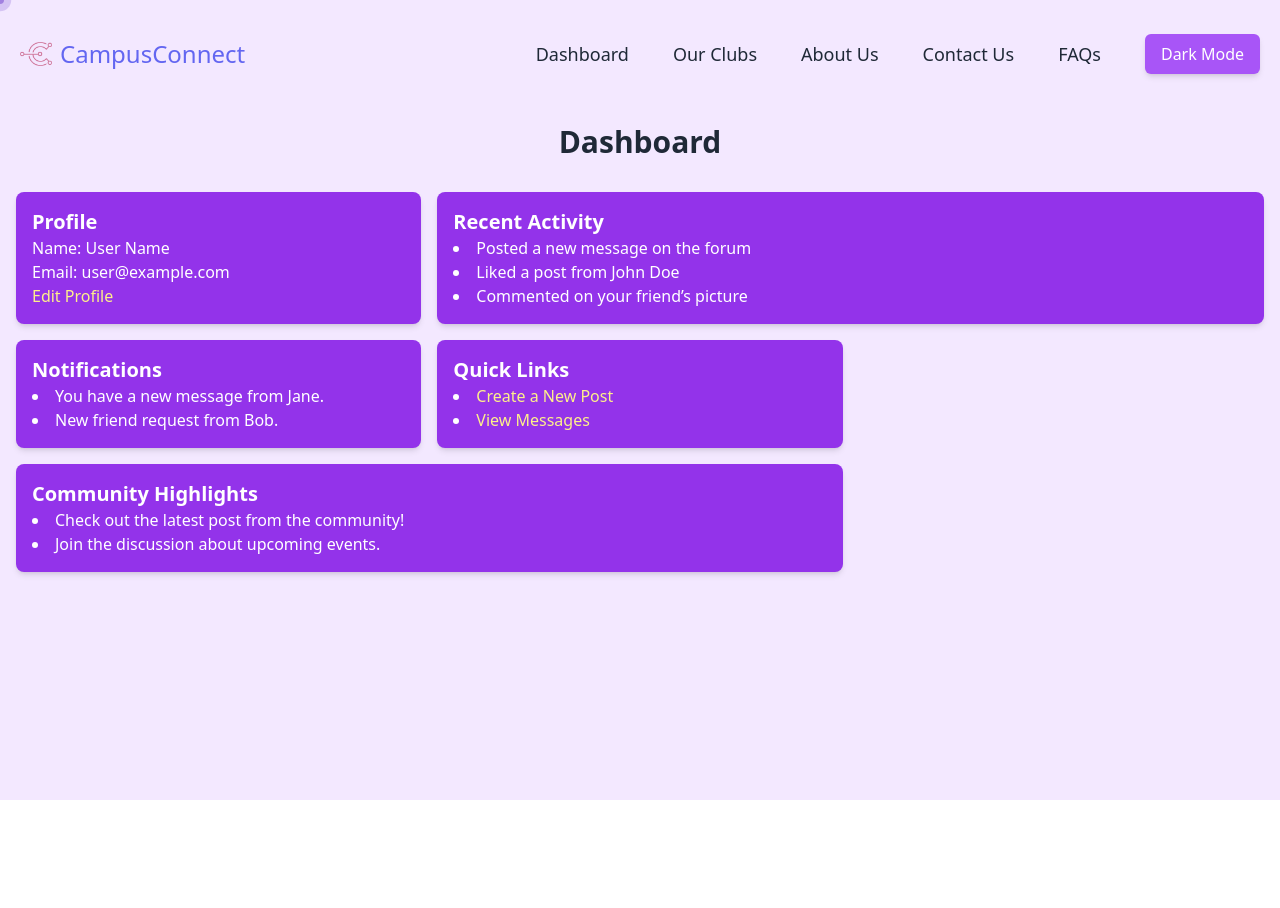
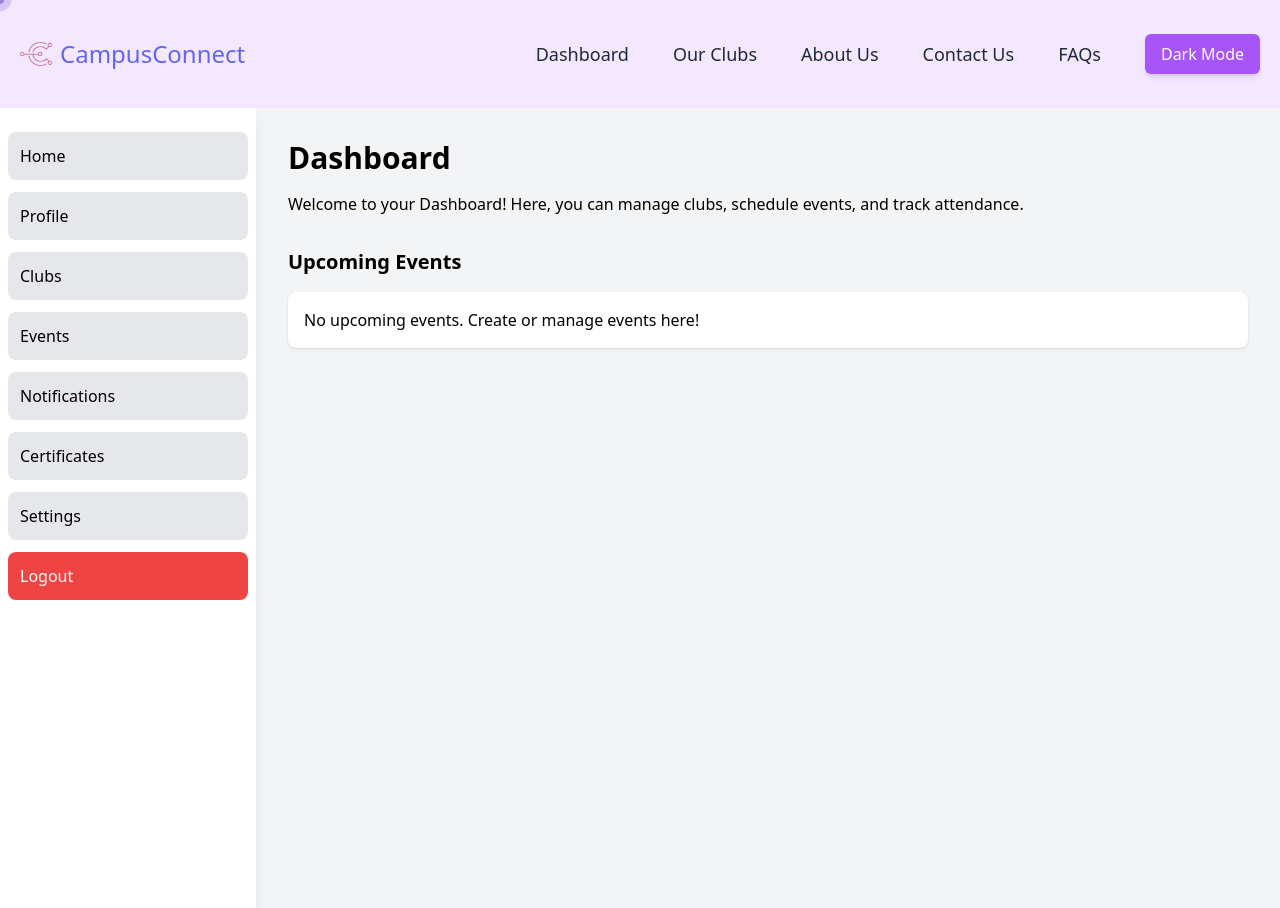
Before and after one commit to roystondz/campusConnect, a React (Vite) app in the folder frontend/: page /Dashboard in a window 1280 px wide. Before the commit the page ends 800 px from the top, so only its background shows below. Built offline with nearby package versions, Linux system fonts and the light colour scheme.

Commit message:
Dashboard and Sidebar incomplete

```diff
--- a/frontend/components/Dashboard.jsx
+++ b/frontend/components/Dashboard.jsx
@@ -1,55 +1,27 @@
-/*import React from 'react';*/
+
+import Sidebar from '../components/Sidebar';
 
 const Dashboard = () => {
   return (
-    <div className="container mx-auto p-4">
-      <h1 className="text-3xl font-bold text-center mb-8 text-gray-800">Dashboard</h1>
+    <div className="flex">
+      {/* Sidebar for navigation */}
+      <Sidebar />
 
-      <div className="grid grid-cols-1 md:grid-cols-2 lg:grid-cols-3 gap-4">
-        {/* User Profile Overview */}
-        <div className="bg-purple-600 text-white shadow-md rounded-lg p-4">
-          <h2 className="text-xl font-semibold">Profile</h2>
-          <p>Name: User Name</p>
-          <p>Email: user@example.com</p>
-          <a href="/profile" className="text-yellow-200 hover:underline">Edit Profile</a>
-        </div>
+      {/* Main Dashboard Content */}
+      <div className="flex-1 p-8 bg-gray-100 min-h-screen dark:bg ">
+        <h1 className="text-3xl font-bold mb-4">Dashboard</h1>
+        <p>Welcome to your Dashboard! Here, you can manage clubs, schedule events, and track attendance.</p>
 
-        {/* Recent Activity Feed */}
-        <div className="bg-purple-600 text-white shadow-md rounded-lg p-4 col-span-2">
-          <h2 className="text-xl font-semibold">Recent Activity</h2>
-          <ul className="list-disc list-inside">
-            <li>Posted a new message on the forum</li>
-            <li>Liked a post from John Doe</li>
-            <li>Commented on your friend’s picture</li>
-          </ul>
-        </div>
+        {/* Example of additional sections */}
+        <section className="mt-8">
+          <h2 className="text-xl font-semibold">Upcoming Events</h2>
+          {/* Placeholder for event list */}
+          <div className="mt-4 p-4 bg-white shadow rounded-lg">
+            <p>No upcoming events. Create or manage events here!</p>
+          </div>
+        </section>
 
-        {/* Notifications */}
-        <div className="bg-purple-600 text-white shadow-md rounded-lg p-4">
-          <h2 className="text-xl font-semibold">Notifications</h2>
-          <ul className="list-disc list-inside">
-            <li>You have a new message from Jane.</li>
-            <li>New friend request from Bob.</li>
-          </ul>
-        </div>
-
-        {/* Quick Links */}
-        <div className="bg-purple-600 text-white shadow-md rounded-lg p-4">
-          <h2 className="text-xl font-semibold">Quick Links</h2>
-          <ul className="list-disc list-inside">
-            <li><a href="/create-post" className="text-yellow-200 hover:underline">Create a New Post</a></li>
-            <li><a href="/messages" className="text-yellow-200 hover:underline">View Messages</a></li>
-          </ul>
-        </div>
-
-        {/* Community Highlights */}
-        <div className="bg-purple-600 text-white shadow-md rounded-lg p-4 col-span-2">
-          <h2 className="text-xl font-semibold">Community Highlights</h2>
-          <ul className="list-disc list-inside">
-            <li>Check out the latest post from the community!</li>
-            <li>Join the discussion about upcoming events.</li>
-          </ul>
-        </div>
+        {/* You can add more sections as needed */}
       </div>
     </div>
   );
--- /dev/null
+++ b/frontend/components/Sidebar.jsx
@@ -0,0 +1,88 @@
+import { useState, useEffect } from 'react';
+
+const Sidebar = () => {
+  const [isOpen, setIsOpen] = useState(false);
+
+  // Auto-close sidebar after 5 seconds of being open
+  useEffect(() => {
+    if (isOpen) {
+      const timer = setTimeout(() => setIsOpen(false), 5000);
+      return () => clearTimeout(timer); // Cleanup timer when component unmounts
+    }
+  }, [isOpen]);
+
+  // Toggle between dark and light mode
+
+  return (
+    <div>
+      {/* Sidebar Toggle Button */}
+      <button
+        className="p-4 bg-blue-500 text-white fixed top-4 left-4 z-20 rounded-full shadow-lg lg:hidden"
+        onClick={() => setIsOpen(!isOpen)}
+      >
+        {isOpen ? 'Close' : 'Menu'}
+      </button>
+
+      {/* Sidebar */}
+      <div
+        className={`${
+          isOpen ? 'translate-x-0' : '-translate-x-full'
+        } fixed top-0 left-0 z-10 w-64 h-full bg-white dark:bg-gray-800 transition-transform duration-300 ease-in-out shadow-lg lg:relative lg:translate-x-0 lg:w-64`}
+      >
+        {/* Sidebar Header */}
+
+
+        {/* Sidebar Navigation */}
+        <nav className="py-6 px-2">
+          <ul className="space-y-3">
+            <li>
+              <a href="/dashboard" className="block p-3 rounded-lg bg-gray-200 dark:bg-gray-700 dark:text-white hover:bg-gray-300 dark:hover:bg-gray-600">
+                Home
+              </a>
+            </li>
+            <li>
+              <a href="/profile" className="block p-3 rounded-lg bg-gray-200 dark:bg-gray-700 dark:text-white hover:bg-gray-300 dark:hover:bg-gray-600">
+                Profile
+              </a>
+            </li>
+            <li>
+              <a href="/clubs" className="block p-3 rounded-lg bg-gray-200 dark:bg-gray-700 dark:text-white hover:bg-gray-300 dark:hover:bg-gray-600">
+                Clubs
+              </a>
+            </li>
+            <li>
+              <a href="/events" className="block p-3 rounded-lg bg-gray-200 dark:bg-gray-700 dark:text-white hover:bg-gray-300 dark:hover:bg-gray-600">
+                Events
+              </a>
+            </li>
+            <li>
+              <a href="/notifications" className="block p-3 rounded-lg bg-gray-200 dark:bg-gray-700 dark:text-white hover:bg-gray-300 dark:hover:bg-gray-600">
+                Notifications
+              </a>
+            </li>
+            <li>
+              <a href="/certificates" className="block p-3 rounded-lg bg-gray-200 dark:bg-gray-700 dark:text-white hover:bg-gray-300 dark:hover:bg-gray-600">
+                Certificates
+              </a>
+            </li>
+            <li>
+              <a href="/settings" className="block p-3 rounded-lg bg-gray-200 dark:bg-gray-700 dark:text-white hover:bg-gray-300 dark:hover:bg-gray-600">
+                Settings
+              </a>
+            </li>
+            <li>
+              <a href="/logout" className="block p-3 rounded-lg bg-red-500 text-white hover:bg-red-600">
+                Logout
+              </a>
+            </li>
+          </ul>
+        </nav>
+      </div>
+
+      {/* Main Content */}
+
+    </div>
+  );
+};
+
+export default Sidebar;
```
